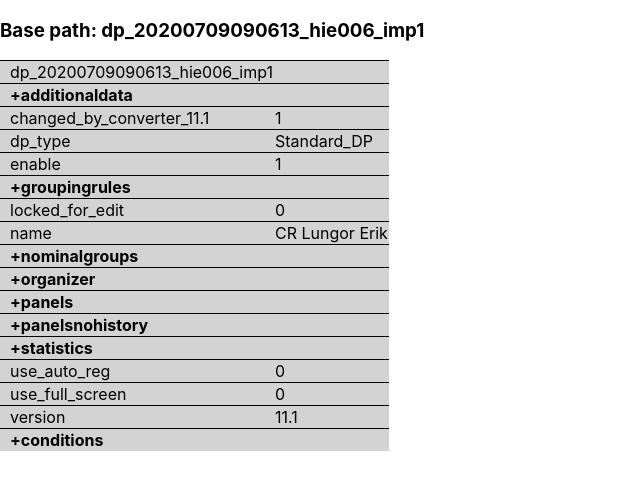
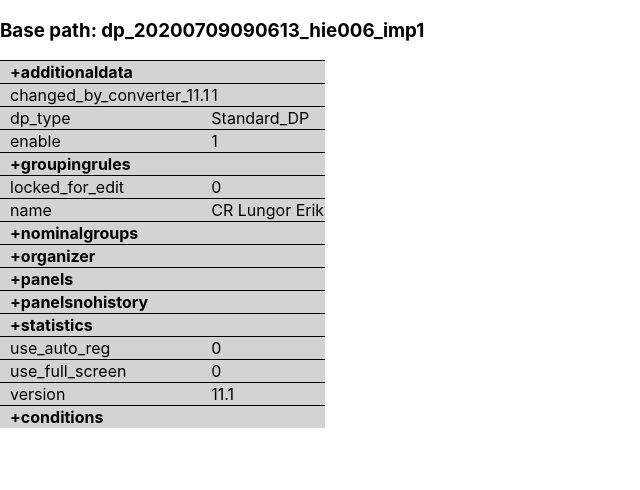
Before and after one commit to eriklofblad/dp-editor, a React (Create React App) app: page / in a window 1280 px wide. Shown: the top 490 px of the page, without its empty margins (0-640 px from the left). Built offline with nearby package versions, Linux system fonts and the light colour scheme.

Commit message:
Better parsing

```diff
--- a/src/App.tsx
+++ b/src/App.tsx
@@ -14,7 +14,7 @@ interface XmlTreeData extends ElementCompact {
 
 export interface XMLNode {
   path_segment: XMLElement;
-  parent_path_segment: Partial<XMLElement>;
+  parent_path_segment: XMLElement;
   value: Partial<XMLElement>;
 }
 
@@ -32,13 +32,9 @@ function App() {
   }
 
   const baseName = jsonData.tree.branch.node[0].path_segment._text;
-  const nodes = jsonData.tree.branch.node.map((node) => {
-    node.path_segment._text = node.path_segment._text.replace(
-      baseName + "\\",
-      ""
-    );
-    return node;
-  });
+  const nodes = jsonData.tree.branch.node.filter(
+    (node) => !!node.parent_path_segment._text
+  );
 
   return (
     <div className="App">
@@ -46,16 +42,17 @@ function App() {
         <h3>Base path: {baseName}</h3>
         <table>
           {nodes
-            .filter((node) => !node.path_segment._text.includes("\\"))
+            .filter((node) => node.parent_path_segment._text === baseName)
             .map((node) => (
               <TreeBase
                 key={node.path_segment._text}
-                title={node.path_segment._text}
-                value={node.value._text}
+                activeNode={node}
                 childNodes={nodes.filter(
                   (nd) =>
-                    nd.path_segment._text.startsWith(node.path_segment._text) &&
-                    nd.path_segment._text !== node.path_segment._text
+                    nd.parent_path_segment._text &&
+                    nd.parent_path_segment._text.startsWith(
+                      node.path_segment._text
+                    )
                 )}
                 level={1}
               />
--- a/src/TreeBase.tsx
+++ b/src/TreeBase.tsx
@@ -3,12 +3,15 @@ import { XMLNode } from "./App";
 
 interface IProps {
   childNodes: XMLNode[];
-  title: string;
-  value?: string;
+  activeNode: XMLNode;
   level: number;
 }
 
-const TreeBase: React.FC<IProps> = ({ title, childNodes, value, level }) => {
+const TreeBase: React.FC<IProps> = ({
+  activeNode: { path_segment, parent_path_segment, value },
+  childNodes,
+  level,
+}) => {
   const [open, setOpen] = useState(false);
   const hasChildren = childNodes.length > 0;
   return (
@@ -23,30 +26,26 @@ const TreeBase: React.FC<IProps> = ({ title, childNodes, value, level }) => {
           onClick={() => setOpen(!open)}
         >
           {hasChildren && (open ? "-" : "+")}
-          {title}
+          {path_segment._text.replace(parent_path_segment._text + "\\", "")}
         </td>
-        <td>{value}</td>
+        <td>{value._text}</td>
       </tr>
       {open &&
         hasChildren &&
         childNodes
-          .map((node) => {
-            node.path_segment._text = node.path_segment._text.replace(
-              title + "\\",
-              ""
-            );
-            return node;
-          })
-          .filter((node) => !node.path_segment._text.includes("\\"))
+          .filter(
+            (node) => path_segment._text === node.parent_path_segment._text
+          )
           .map((node) => (
             <TreeBase
-              title={node.path_segment._text}
-              value={node.value._text}
+              activeNode={node}
               level={level + 1}
               childNodes={childNodes.filter(
                 (nd) =>
-                  nd.path_segment._text.startsWith(node.path_segment._text) &&
-                  nd.path_segment._text !== node.path_segment._text
+                  nd.parent_path_segment._text &&
+                  nd.parent_path_segment._text.startsWith(
+                    node.path_segment._text
+                  )
               )}
             />
           ))}
```
